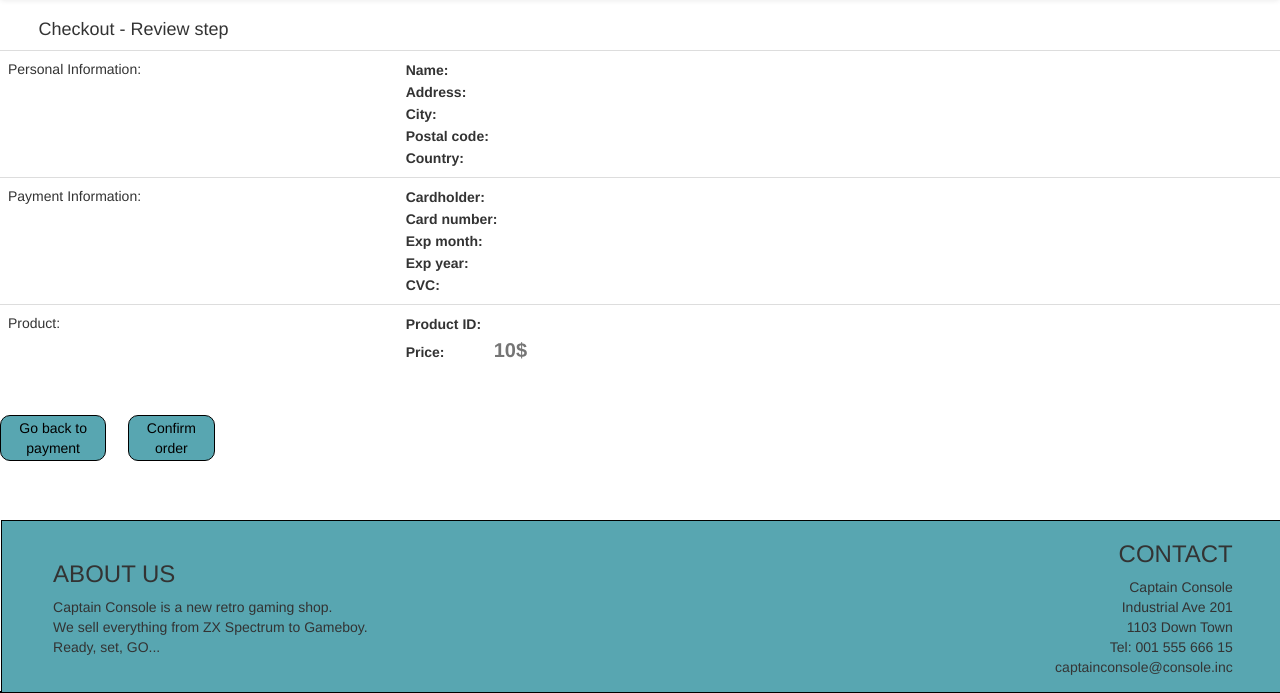
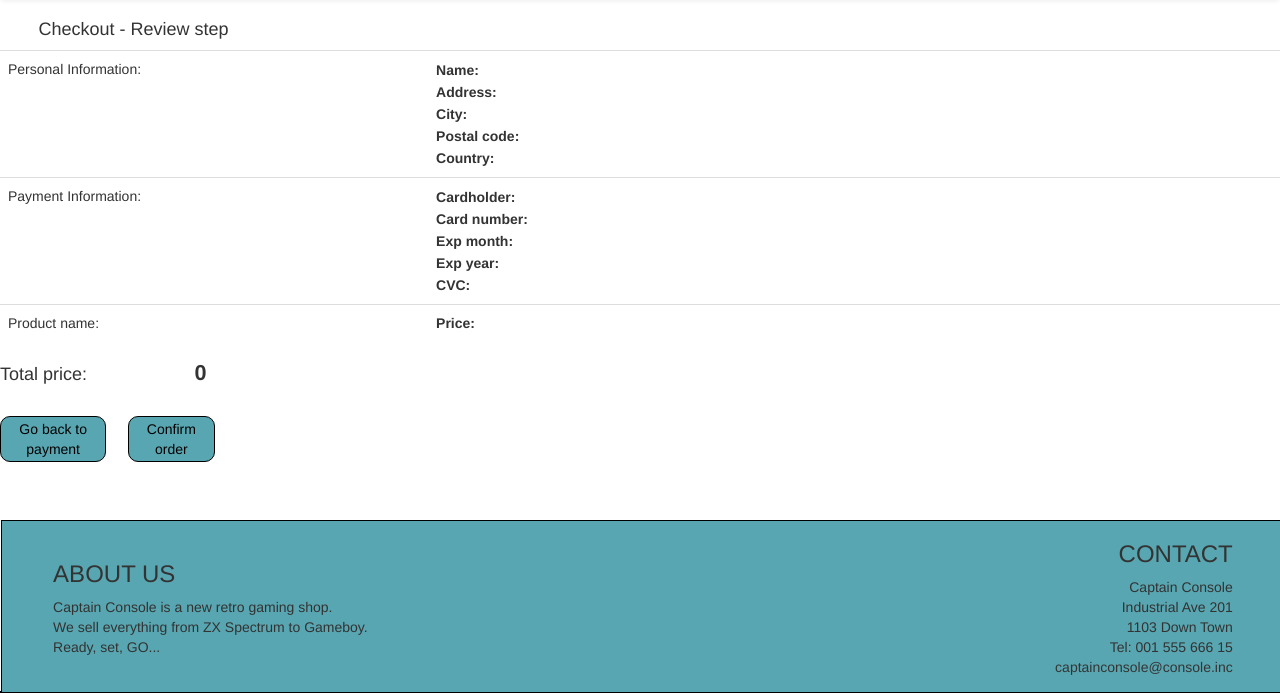
Before and after one commit to Jok90/hopur49CaptainConsole, a Django app: page /checkout/review_info in a window 1280 px wide. Shown: the part 107-800 px from the top of the page. Run offline with Django 3.2, Linux system fonts and the light colour scheme; some libraries are stand-ins or nearby versions.

Commit message:
laga checkout

```diff
--- a/templates/checkout/review_info.html
+++ b/templates/checkout/review_info.html
@@ -2,9 +2,10 @@
 {% block content %}
 
     <body onload="getreviewData()">
+
         <div class="table-and-buttons">
             <h4 id="legend"> Checkout - Review step</h4>
-            <table class="table">
+            <table id="review-table" class="table">
 
 
                 <tr>
@@ -28,14 +29,53 @@
                     </td>
                 </tr>
                 <tr>
-                    <td>Product:</td>
+                    <td>Product name:</td>
                     <td>
-                        <b>Product ID: </b> <input class="no-outline" id="product" readonly><br>
-                        <b>Price: </b> <input class="no-outline" placeholder="10$" id="price" readonly><br>
+
+                        <b>Price: </b>
                     </td>
                 </tr>
 
-                <script>
+
+
+            </table>
+            <h4>Total price: <span id="total_price"></span></h4>
+        </div>
+            <div class="info-btns">
+                <a class="left-btn" id="previous-page" href="/checkout/payment_info">Go back to payment</a>
+                <a class="right-btn" id="create-order" href="/checkout/confirmation">Confirm order</a>
+            </div>
+      <script>
+
+         var cartRaw = localStorage.getItem('cart');
+         var cart;
+         if(cartRaw === null){
+             cart = [];
+         }
+         else{
+             cart = JSON.parse(cartRaw);
+         }
+         var cartitems = document.getElementById("review-table").children[0]
+         var totalprice = 0;
+         for(i=0; i<cart.length;i++){
+
+             element = document.createElement("tr");
+             {#var photo_element = document.createElement("img");#}
+             {#photo_element.src=cart[i].image;#}
+             {#element.appendChild(photo_element);#}
+             var name_element = document.createElement("td");
+             name_element.textContent=cart[i].name;
+             element.appendChild(name_element);
+             var price_element = document.createElement("td");
+             price_element.textContent=cart[i].price;
+             element.appendChild(price_element);
+             cartitems.appendChild(element);
+             totalprice += cart[i].price;
+         }
+         var totalprice_element = document.getElementById("total_price")
+        totalprice_element.textContent=totalprice;
+
+
                     function getreviewData() {
 
                         var getcountry = window.localStorage.getItem("country");
@@ -67,27 +107,19 @@
 
                         var getpostal = window.localStorage.getItem("postal");
                         document.getElementById("postal").value = getpostal;
-
-                        var getproduct = window.localStorage.getItem("product");
-                        document.getElementById("product").value = getproduct;
-
-                        var getprodprice = window.localStorage.getItem("price");
-                        document.getElementById("price").value = getprodprice;
-
-                        var getprodname = window.localStorage.getItem("prodname");
-                        document.getElementById("prodname").value = getprodname;
+                        {##}
+                        {#var getproduct = window.localStorage.getItem("product");#}
+                        {#document.getElementById("product").value = getproduct;#}
+                        {##}
+                        {#var getprodprice = window.localStorage.getItem("price");#}
+                        {#document.getElementById("price").value = getprodprice;#}
+                        {##}
+                        {#var getprodname = window.localStorage.getItem("prodname");#}
+                        {#document.getElementById("prodname").value = getprodname;#}
                     }
 
                 </script>
 
-
-            </table>
-        </div>
-            <div class="info-btns">
-                <a class="left-btn" id="previous-page" href="/checkout/payment_info">Go back to payment</a>
-                <a class="right-btn" id="create-order" href="/checkout/confirmation">Confirm order</a>
-            </div>
-
     </body>
 
 {% endblock %}
```
